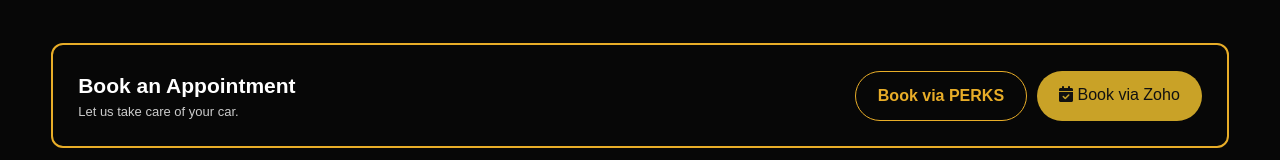
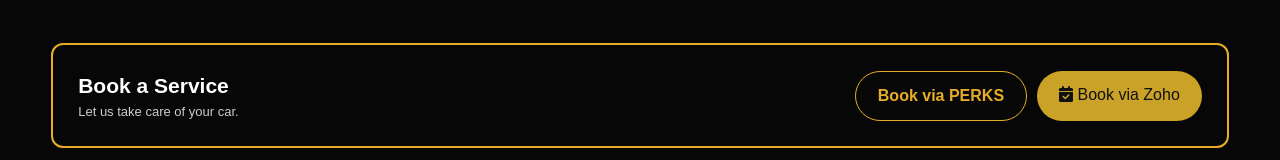
Before and after one commit to hubtechi/perks-detailing, a plain HTML site: page index.html in a window 1280 px wide. Shown: the part 3643-3803 px from the top of the page. Drawn offline with Linux system fonts and the light colour scheme.

Commit message:
Update index.html

```diff
--- a/index.html
+++ b/index.html
@@ -385,7 +385,7 @@ alt="Fleet Vehicle Care">
     <div class="cta booking-cta">
 
         <div>
-            <h3>Book an Appointment</h3>
+            <h3>Book a Service</h3>
             <p>Let us take care of your car.</p>
         </div>
 
```
